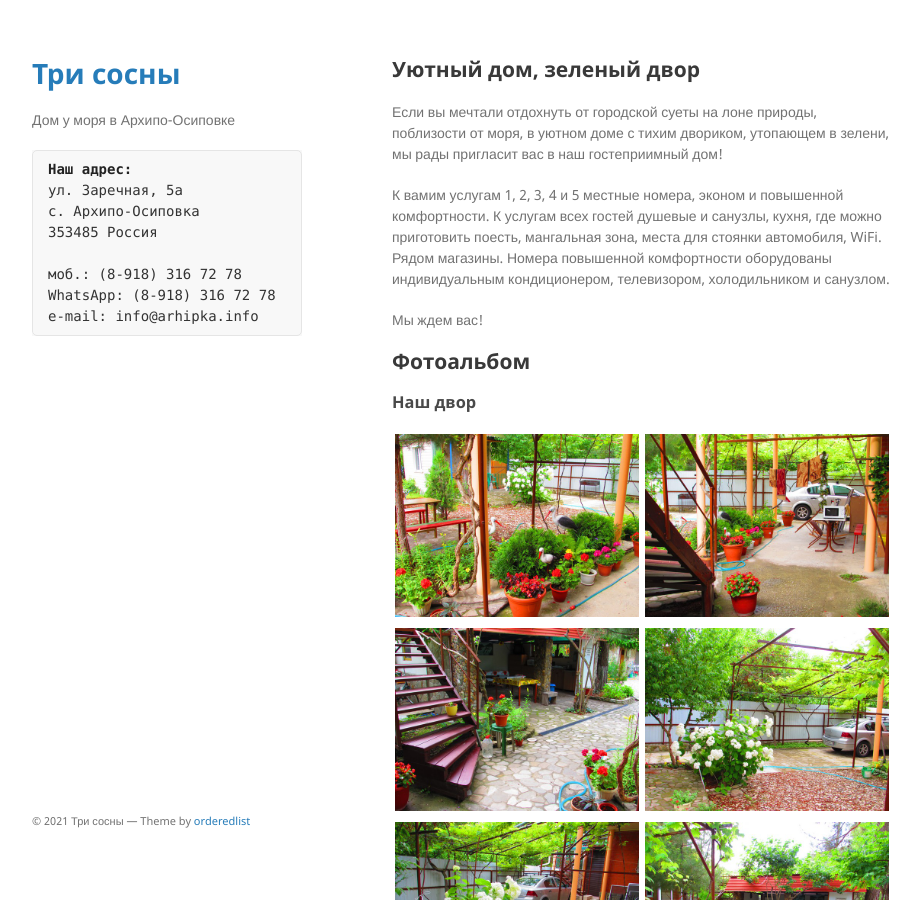
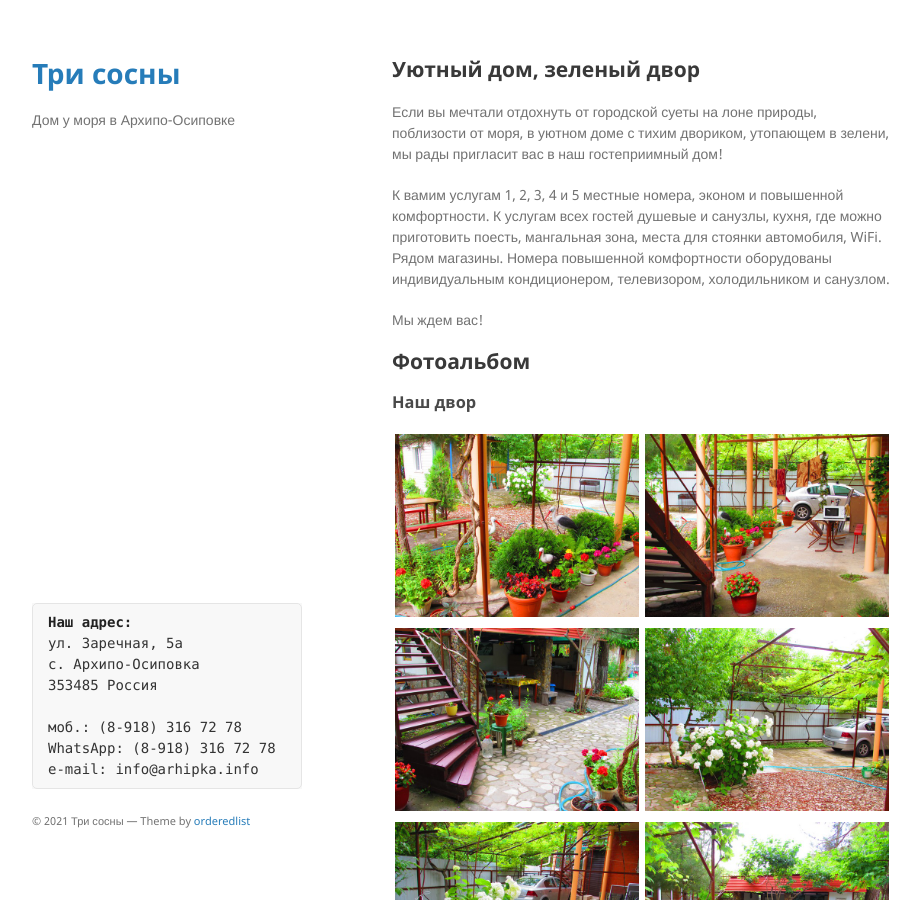
Before and after one commit to 3sosny/3sosny.github.io, a Jekyll site: the page built from index.md, in a window 1280 px wide and 900 px high. Shown: the whole window, without its empty margins (178-1098 px from the left). Built offline with Jekyll 4.4.1, drawn with Linux system fonts in a browser that asks for light colours; comment, search, counter and statistics services are not loaded; our own code applies the rules of GitHub Pages for plain Markdown files.

Commit message:
[anton] default layout updated to move address box

```diff
--- a/_layouts/default.html
+++ b/_layouts/default.html
@@ -44,6 +44,18 @@
         <p class="view"><a href="{{ site.github.repository_url }}">View the Project on GitHub <small>{{ site.github.repository_nwo }}</small></a></p>
         {% endif %}
 
+
+
+      </header>
+      <section>
+
+      {{ content }}
+
+      </section>
+      <footer>
+        {% if site.github.is_project_page %}
+        <p>This project is maintained by <a href="{{ site.github.owner_url }}">{{ site.github.owner_name }}</a></p>
+        {% endif %}
 <!-- Start address box -->
 <div class="language-js highlighter-rouge">
   <div class="highlight">
@@ -60,19 +72,6 @@ e-mail:	info@arhipka.info
 </div>
   </div>
 <!-- End address box -->
-
-
-      </header>
-      <section>
-
-      {{ content }}
-
-      </section>
-      <footer>
-        {% if site.github.is_project_page %}
-        <p>This project is maintained by <a href="{{ site.github.owner_url }}">{{ site.github.owner_name }}</a></p>
-        {% endif %}
-
         <p><small>&copy; 2021 {{ site.title }} &mdash; Theme by <a href="https://github.com/orderedlist">orderedlist</a></small></p>
       </footer>
     </div>
```
